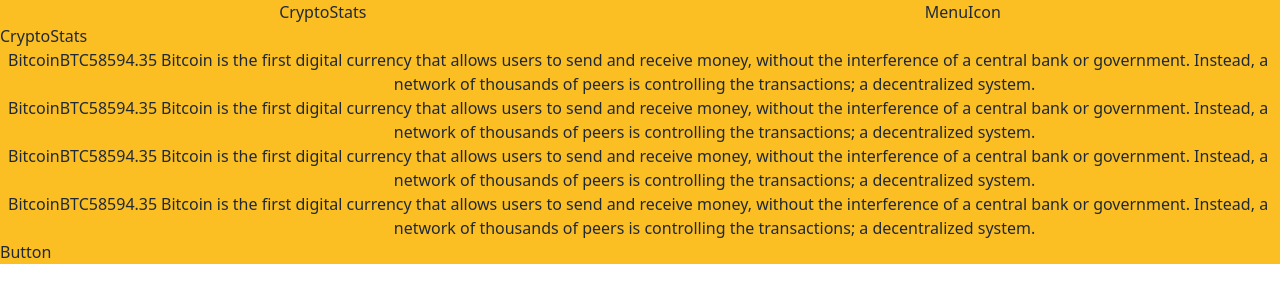
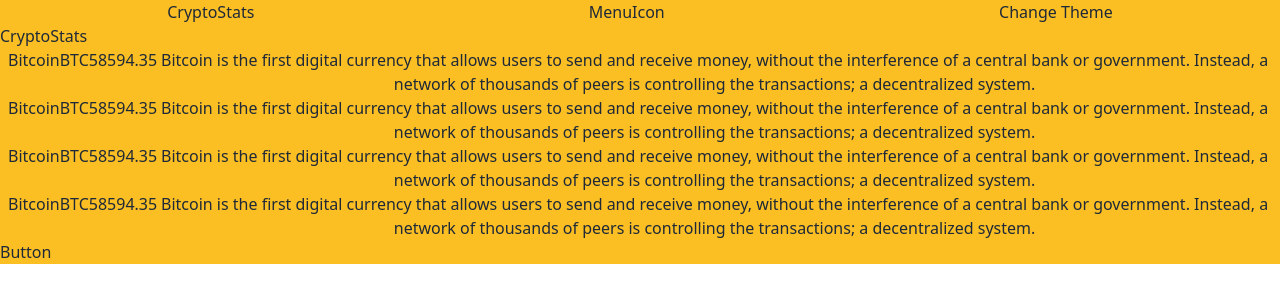
Before and after one commit to epinczinger/crypto-stats-React, a React (Create React App) app: page / in a window 1280 px wide. Shown: the top 302 px of the page. Built offline with nearby package versions, Linux system fonts and the light colour scheme.

Commit message:
move toggle button to header

```diff
--- a/src/components/App.js
+++ b/src/components/App.js
@@ -1,17 +1,16 @@
 import React from 'react';
 import { useDispatch, useSelector } from 'react-redux';
-import { toggleTheme } from '../actions';
 import Header from './Header';
 import CoinList from './CoinList';
+import { getCoinData } from '../actions';
 
 const App = () => {
-  const dispatch = useDispatch();
   const coin = useSelector((state) => state.coin);
   const theme = useSelector((state) => state.toggle);
-
-  // const askData = () => {
-  //   dispatch(getCoinData());
-  // };
+  const dispatch = useDispatch();
+  const askData = () => {
+    dispatch(getCoinData());
+  };
 
   return (
     <div className={theme}>
@@ -22,9 +21,10 @@
         {/* {askData} */}
       </p>
       <CoinList />
+
       <button
         name="button"
-        onClick={() => dispatch(toggleTheme(theme))}
+        onClick={() => { askData(); }}
         type="button"
       >
         Button
--- a/src/components/Header.js
+++ b/src/components/Header.js
@@ -1,12 +1,24 @@
 import React from 'react';
-import { useSelector } from 'react-redux';
+import { useDispatch, useSelector } from 'react-redux';
+import { toggleTheme } from '../actions';
 
 const Header = () => {
   const theme = useSelector((state) => state.toggle);
+
+  const dispatch = useDispatch();
   return (
-    <header className={`${theme} w-full font-sans flex justify-around sticky top-0`}>
+    <header
+      className={`${theme} w-full font-sans flex justify-around sticky top-0`}
+    >
       <div className="">CryptoStats</div>
       <div>MenuIcon</div>
+      <button
+        name="button"
+        onClick={() => dispatch(toggleTheme(theme))}
+        type="button"
+      >
+        Change Theme
+      </button>
     </header>
   );
 };
```
